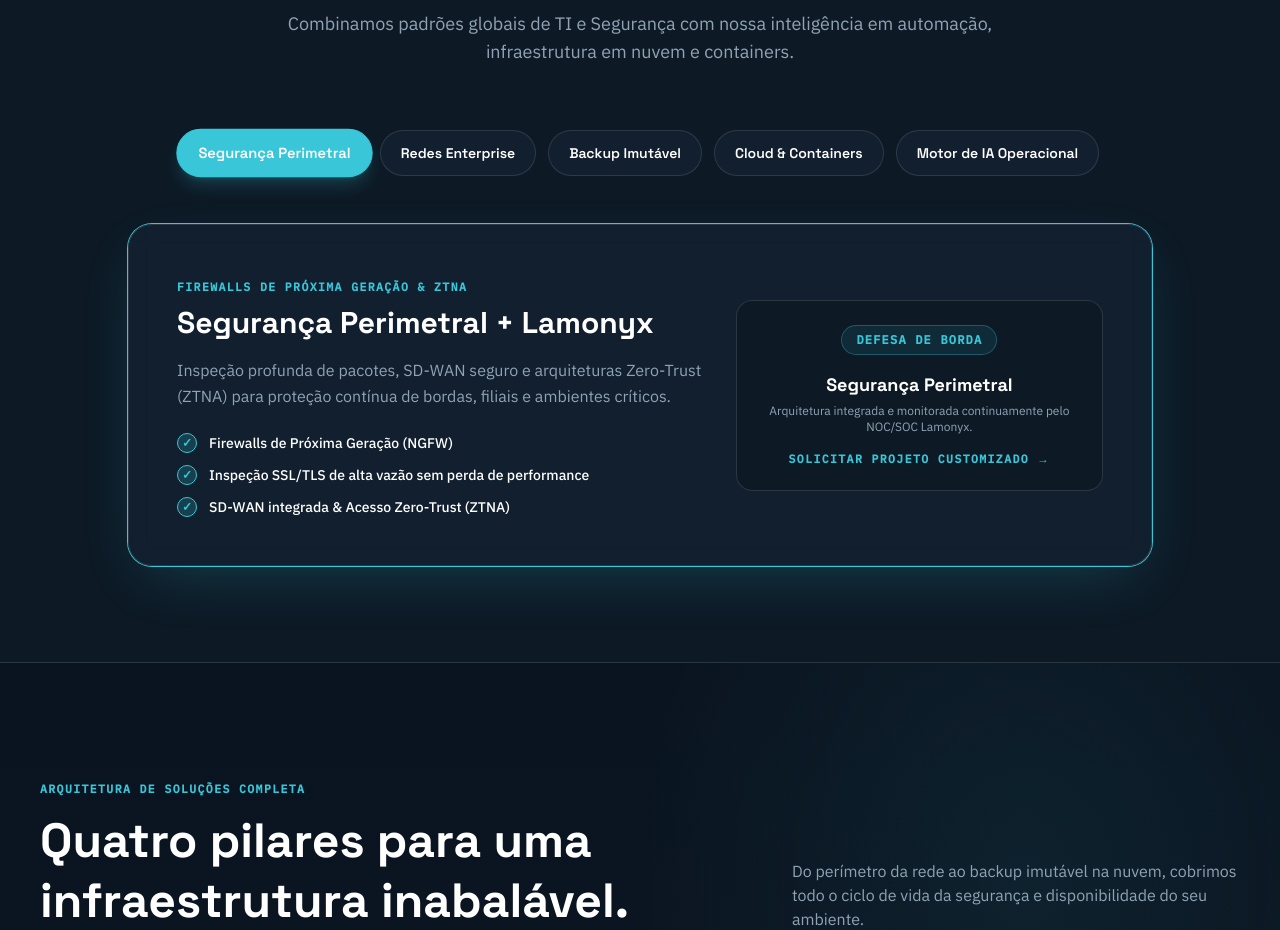
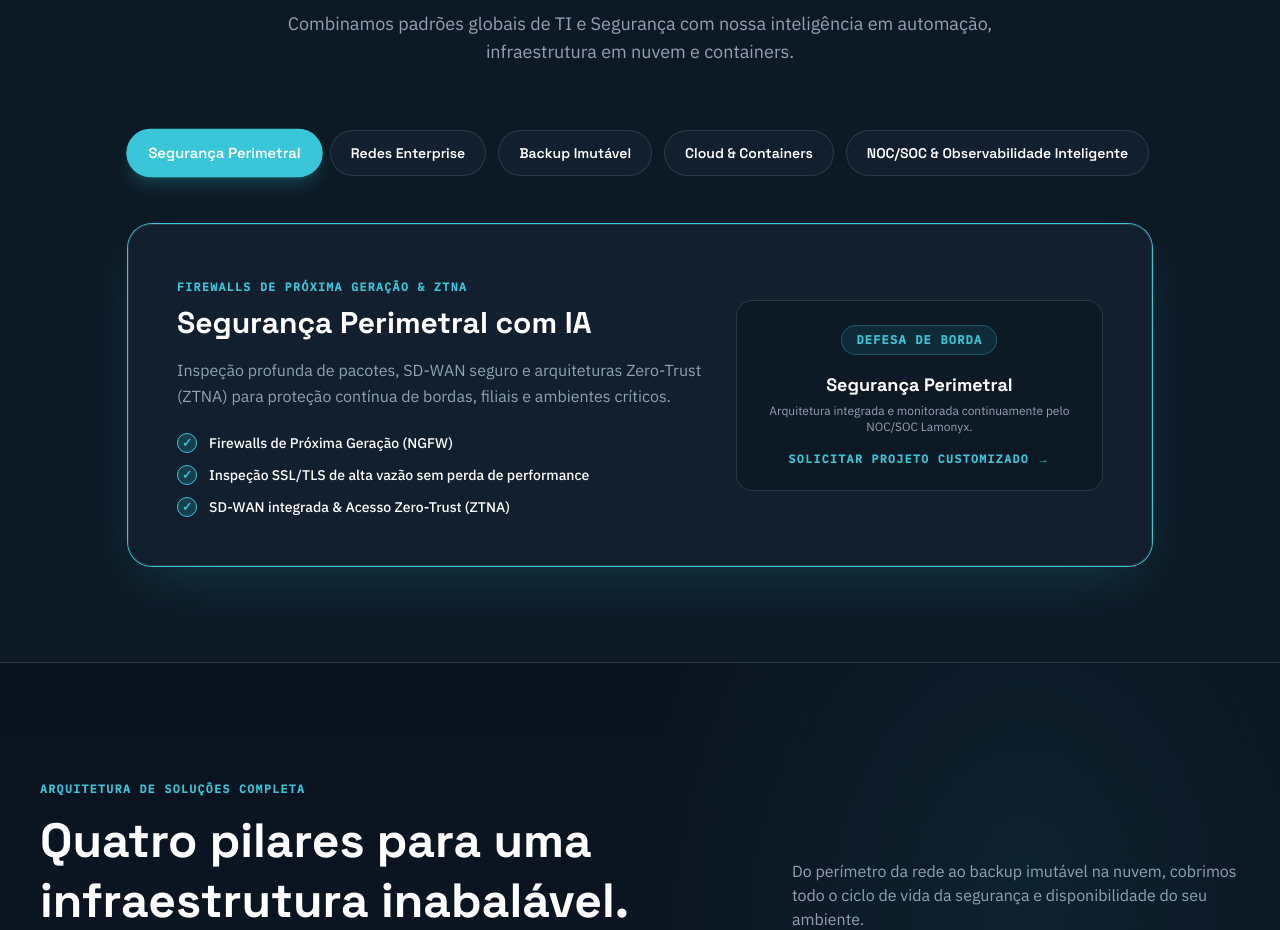
Before and after one commit to amandio-vaz/lamonyx-offshore, a Next.js app: page / in a window 1280 px wide. Shown: the part 1340-2270 px from the top of the page. Built offline with nearby package versions, Linux system fonts and the light colour scheme; no server answers.

Commit message:
feat: atualizar aba de capacidades para NOC/SOC & Observabilidade Inteligente com IA

```diff
--- a/src/components/TechPartners.tsx
+++ b/src/components/TechPartners.tsx
@@ -46,11 +46,11 @@
   },
   {
     id: "ai-engine",
-    name: "Motor de IA Operacional",
-    category: "Inteligência Artificial & Automação SOAR",
-    tag: "AUTOMAÇÃO",
-    description: "Motor proprietário de IA para correlação de eventos, triagem automática e redução drástica de alarmes falsos em operações 24x7.",
-    highlights: ["Detecção de Anomalias Comportamentais", "Redução de MTTR de horas para minutos", "Playbooks de Resposta Automática (SOAR)"],
+    name: "NOC/SOC & Observabilidade Inteligente",
+    category: "Monitoramento Contínuo & IA Operacional",
+    tag: "NOC/SOC INTELIGENTE",
+    description: "Operação integrada de NOC/SOC combinada com observabilidade profunda e inteligência artificial para correlação em tempo real, mitigação de riscos e resposta autônoma a incidentes.",
+    highlights: ["Monitoramento Contínuo 24x7 & Telemetria em Tempo Real", "Correlação de Eventos por IA (Zero Noise Alerting)", "Orquestração & Playbooks de Resposta Autônoma (SOAR)"],
   },
 ];
 
@@ -93,7 +93,7 @@
           <div className="lg:col-span-7">
             <span className="font-mono-tag text-[#38C6D8] text-xs font-semibold">{activeCap.category}</span>
             <h3 className="font-display font-bold text-2xl sm:text-3xl text-theme-heading mt-2 mb-4">
-              {activeCap.name} + Lamonyx
+              {activeCap.name} com IA
             </h3>
             <p className="text-theme-body text-base leading-relaxed mb-6">
               {activeCap.description}
```
